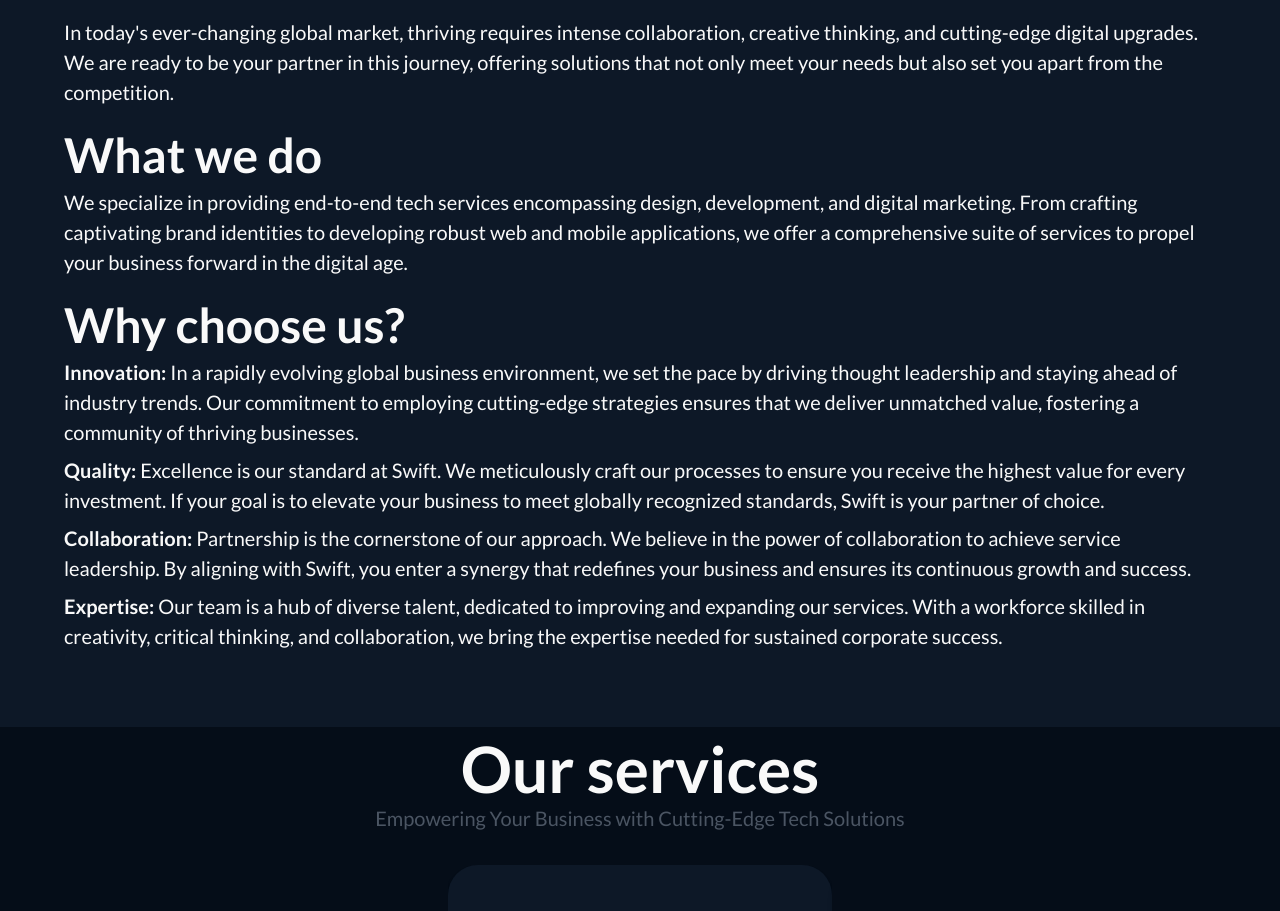
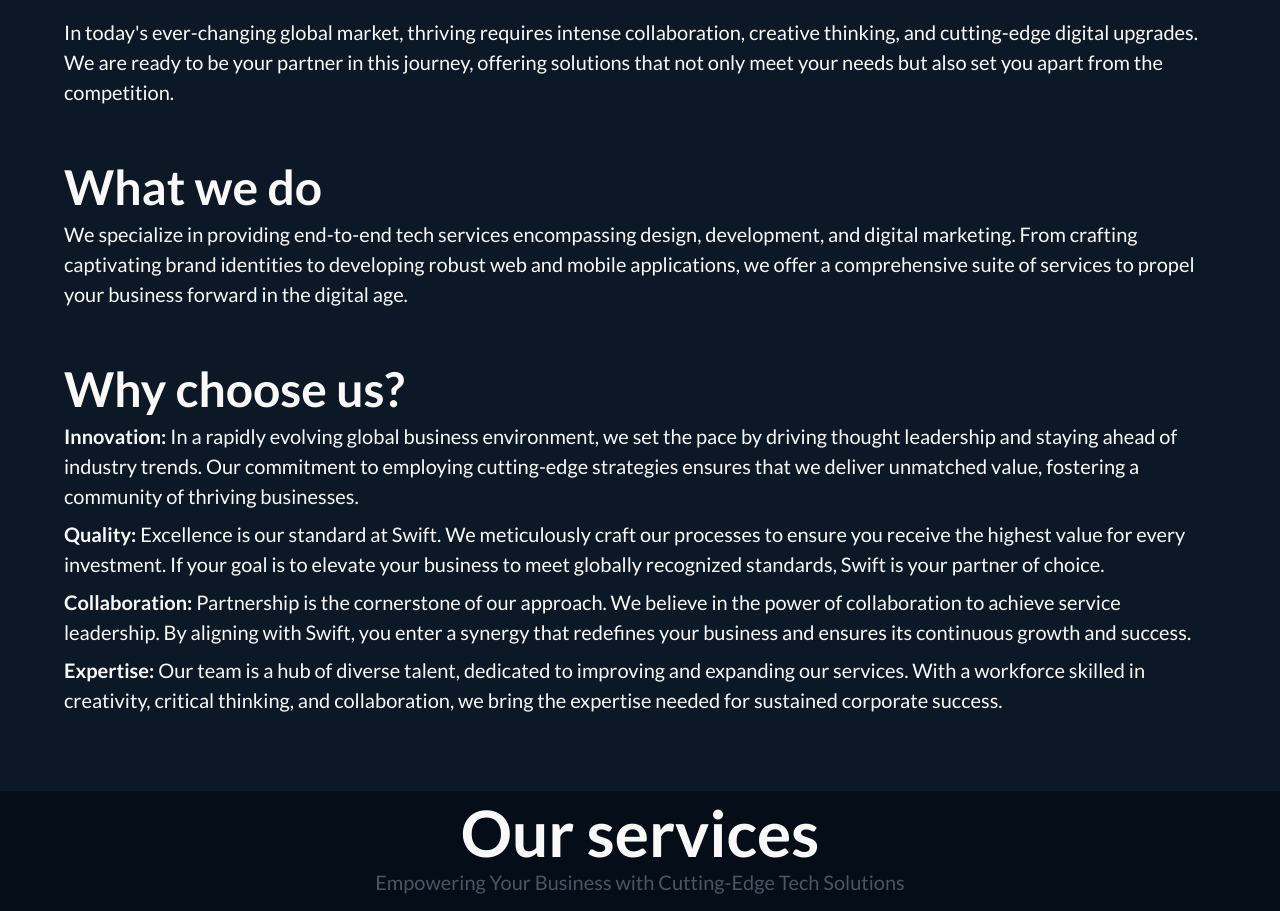
Before and after one commit to Akay74/swift-home, a Next.js app: page / in a window 1280 px wide. Shown: the part 920-1831 px from the top of the page. Built offline with nearby package versions, Linux system fonts and the light colour scheme.

Commit message:
💄 update top margin for subheadings

```diff
--- a/components/About.jsx
+++ b/components/About.jsx
@@ -11,10 +11,10 @@ const About = () => {
         <p>In today's ever-changing global market, thriving requires intense collaboration, creative thinking, and cutting-edge digital upgrades. We are ready to be your partner in this journey, offering solutions that not only meet your needs but also set you apart from the competition.</p>
       </div>
 
-      <h2 className="text-2xl font-semibold mb-4 md:text-[48px]">What we do</h2>
+      <h2 className="text-2xl font-semibold mb-4 md:text-[48px] md:mt-16">What we do</h2>
       <p className="mb-8 md:text-[20px]">We specialize in providing end-to-end tech services encompassing design, development, and digital marketing. From crafting captivating brand identities to developing robust web and mobile applications, we offer a comprehensive suite of services to propel your business forward in the digital age.</p>
 
-      <h2 className="text-2xl font-semibold mb-4 md:text-[48px]">Why choose us?</h2>
+      <h2 className="text-2xl font-semibold mb-4 md:text-[48px] md:mt-16">Why choose us?</h2>
       <div className="md:text-[20px]">
         <p className="mb-2">
           <span className="font-semibold">Innovation:</span> In a rapidly evolving global business environment, we set the pace by driving thought leadership and staying ahead of industry trends. Our commitment to employing cutting-edge strategies ensures that we deliver unmatched value, fostering a community of thriving businesses.
```
